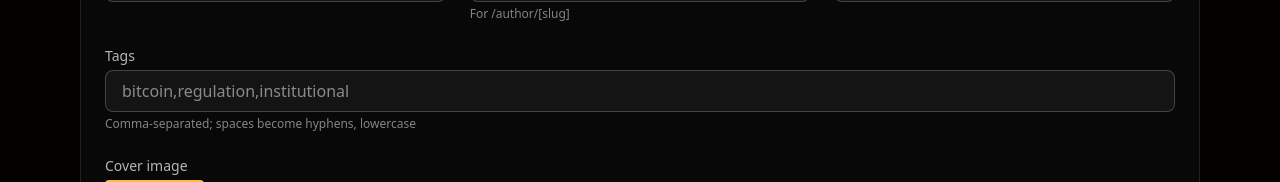
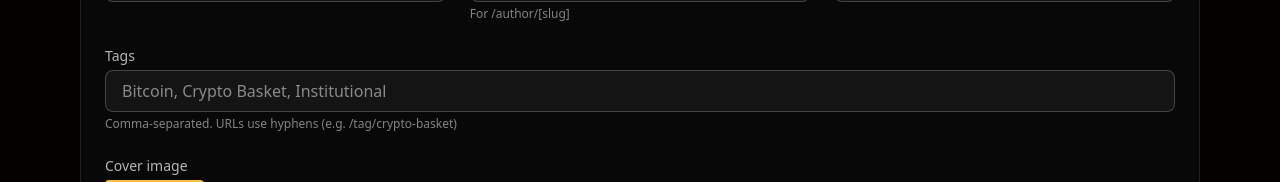
Before and after one commit to Grade-Pro-Capital/knowlwdge-hub, a Next.js app: page /admin/posts/new in a window 1280 px wide. Shown: the part 598-780 px from the top of the page. Built offline with nearby package versions, Linux system fonts and the light colour scheme; no server answers.

Commit message:
new update

```diff
--- a/app/admin/posts/PostForm.tsx
+++ b/app/admin/posts/PostForm.tsx
@@ -205,11 +205,7 @@ export function PostForm({
         isProfessional: form.isProfessional,
         published: form.published,
         tags: form.tags
-          ? form.tags
-              .split(",")
-              .map((t) => t.trim())
-              .filter(Boolean)
-              .map((t) => slugify(t))
+          ? form.tags.split(",").map((t) => t.trim()).filter(Boolean)
           : undefined,
         metaTitle: form.metaTitle || undefined,
         metaDescription: form.metaDescription || undefined,
@@ -370,19 +366,10 @@ export function PostForm({
           type="text"
           value={form.tags}
           onChange={(e) => update({ tags: e.target.value })}
-          onBlur={() => {
-            const slugified = form.tags
-              .split(",")
-              .map((t) => t.trim())
-              .filter(Boolean)
-              .map((t) => slugify(t))
-              .join(", ");
-            if (slugified !== form.tags) update({ tags: slugified });
-          }}
-          placeholder="bitcoin,regulation,institutional"
+          placeholder="Bitcoin, Crypto Basket, Institutional"
           className="w-full rounded-lg border border-[rgba(255,255,255,0.2)] bg-[rgba(255,255,255,0.05)] px-4 py-2 text-white focus:border-[#FDBE35] focus:outline-none"
         />
-        <p className="mt-1 text-xs text-[rgba(255,255,255,0.5)]">Comma-separated; spaces become hyphens, lowercase</p>
+        <p className="mt-1 text-xs text-[rgba(255,255,255,0.5)]">Comma-separated. URLs use hyphens (e.g. /tag/crypto-basket)</p>
       </div>
 
       <div>
--- a/app/api/admin/posts/[id]/route.ts
+++ b/app/api/admin/posts/[id]/route.ts
@@ -2,7 +2,7 @@ import { NextResponse } from "next/server";
 import { requireAdmin } from "@/app/lib/admin";
 import { prisma } from "@/app/lib/db";
 import { deleteFromSpaces } from "@/app/lib/upload";
-import { parseContentFreshnessDate, slugify } from "@/app/lib/seo";
+import { parseContentFreshnessDate } from "@/app/lib/seo";
 
 export async function GET(
   request: Request,
@@ -76,13 +76,11 @@ export async function PATCH(
 
     const tagsArr =
       tags !== undefined
-        ? (
-            Array.isArray(tags)
-              ? tags.filter((t): t is string => typeof t === "string")
-              : typeof tags === "string"
-                ? tags.split(",").map((t) => t.trim()).filter(Boolean)
-                : post.tags ?? []
-          ).map((t) => slugify(t))
+        ? Array.isArray(tags)
+          ? tags.filter((t): t is string => typeof t === "string").map((t) => t.trim()).filter(Boolean)
+          : typeof tags === "string"
+            ? tags.split(",").map((t) => t.trim()).filter(Boolean)
+            : post.tags ?? []
         : undefined;
     const keyTakeawaysArr =
       keyTakeaways !== undefined
--- a/app/api/admin/posts/route.ts
+++ b/app/api/admin/posts/route.ts
@@ -1,7 +1,7 @@
 import { NextResponse } from "next/server";
 import { requireAdmin } from "@/app/lib/admin";
 import { prisma } from "@/app/lib/db";
-import { parseContentFreshnessDate, slugify } from "@/app/lib/seo";
+import { parseContentFreshnessDate } from "@/app/lib/seo";
 
 export async function GET(request: Request) {
   const auth = await requireAdmin(request);
@@ -72,13 +72,11 @@ export async function POST(request: Request) {
       );
     }
 
-    const tagsArr = (
-      Array.isArray(tags)
-        ? tags.filter((t): t is string => typeof t === "string")
-        : typeof tags === "string"
-          ? tags.split(",").map((t) => t.trim()).filter(Boolean)
-          : []
-    ).map((t) => slugify(t));
+    const tagsArr = Array.isArray(tags)
+      ? tags.filter((t): t is string => typeof t === "string").map((t) => t.trim()).filter(Boolean)
+      : typeof tags === "string"
+        ? tags.split(",").map((t) => t.trim()).filter(Boolean)
+        : [];
     const keyTakeawaysArr = Array.isArray(keyTakeaways)
       ? keyTakeaways.filter((k): k is string => typeof k === "string")
       : typeof keyTakeaways === "string"
--- a/app/tag/[slug]/page.tsx
+++ b/app/tag/[slug]/page.tsx
@@ -37,13 +37,14 @@ export default async function TagPage({ params }: Props) {
   const normalizedSlug = slugify(slug);
   if (normalizedSlug !== slug) redirect(`/tag/${normalizedSlug}`);
 
-  const posts = await prisma.post.findMany({
-    where: {
-      published: true,
-      tags: { has: normalizedSlug },
-    },
+  // DB stores tags with spaces (e.g. "Crypto Basket"); URL uses slug (e.g. crypto-basket)
+  const allWithTags = await prisma.post.findMany({
+    where: { published: true, tags: { isEmpty: false } },
     orderBy: { publishedAt: "desc" },
   });
+  const posts = allWithTags.filter((post) =>
+    post.tags.some((t) => slugify(t) === normalizedSlug)
+  );
 
   if (posts.length === 0) notFound();
 
```
